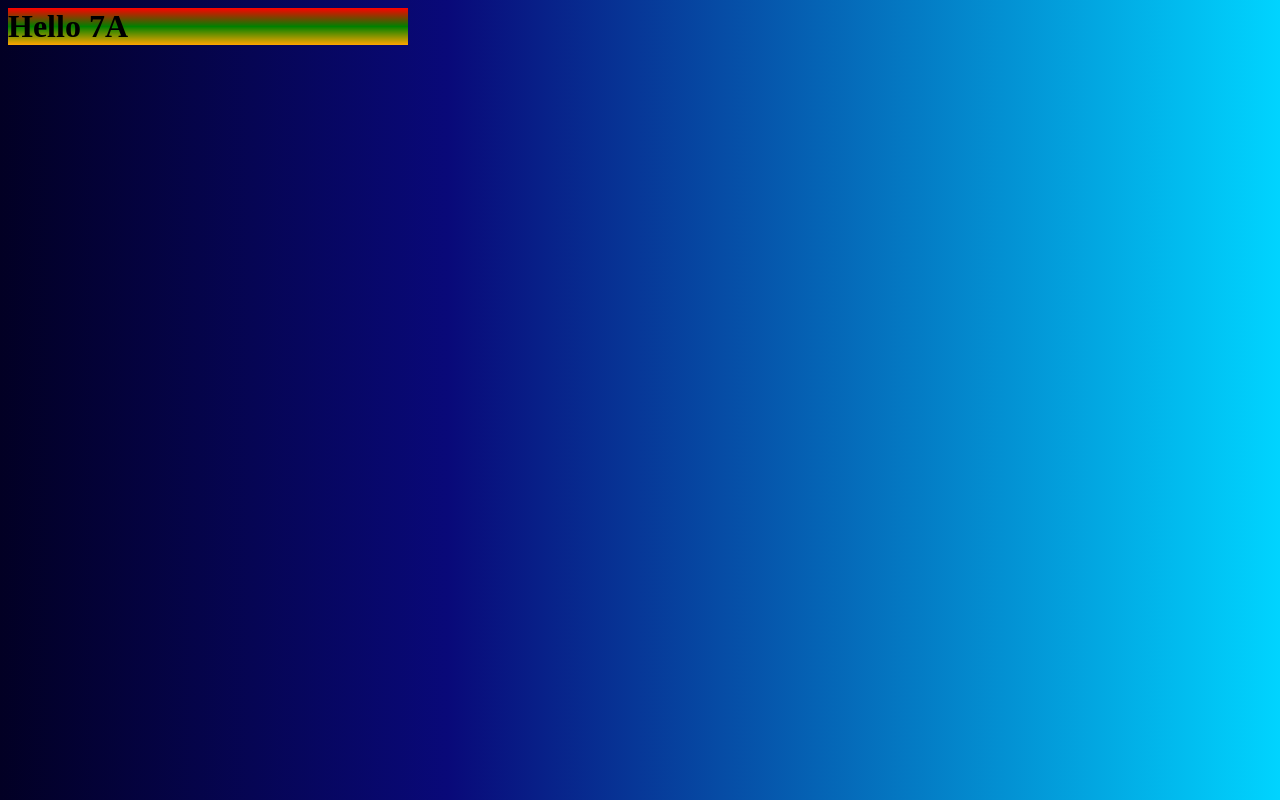
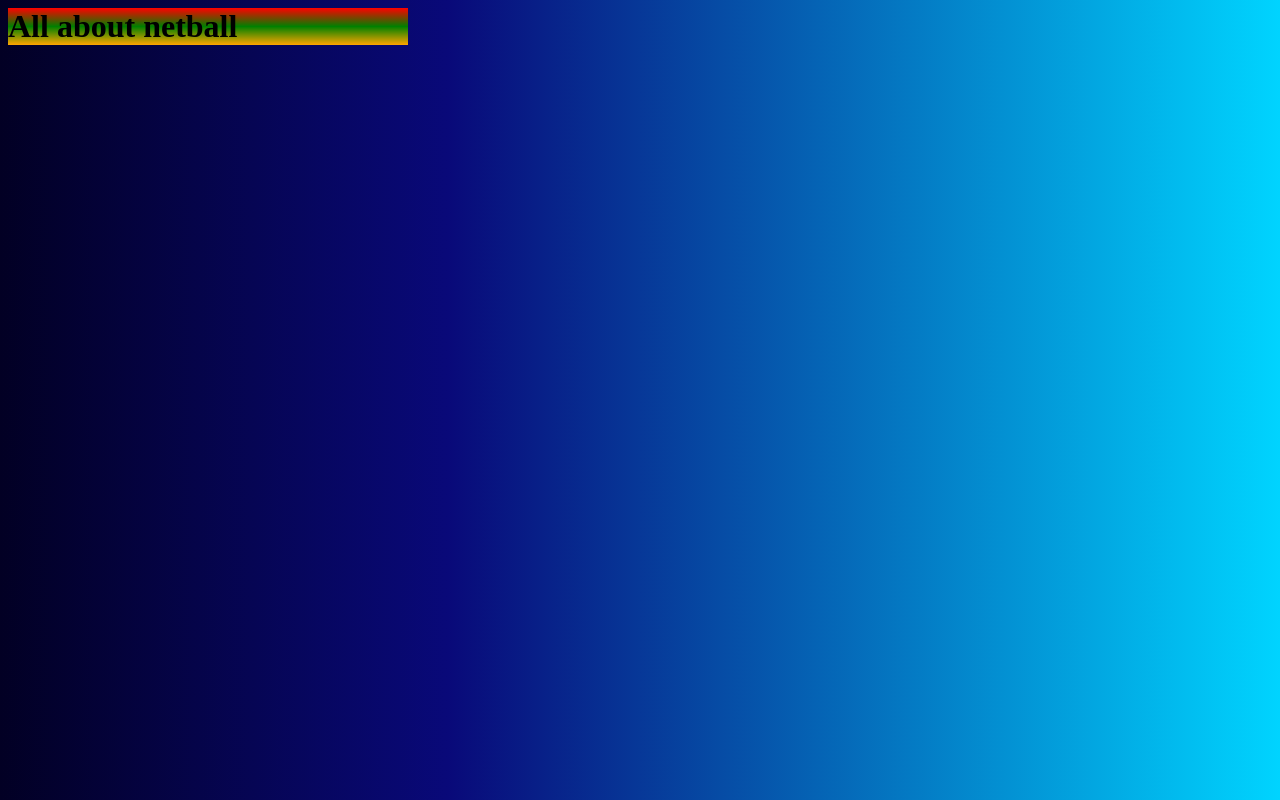
Before and after one commit to mc100856/mypage, a plain HTML site: page index.html in a window 1280 px wide. Drawn offline with Linux system fonts and the light colour scheme.

Commit message:
Update index.html

```diff
--- a/index.html
+++ b/index.html
@@ -25,4 +25,4 @@
 
 <body class="mybackground">
 
-<h1 class="b7">Hello 7A</h1>
+<h1 class="b7">All about netball</h1>
```
